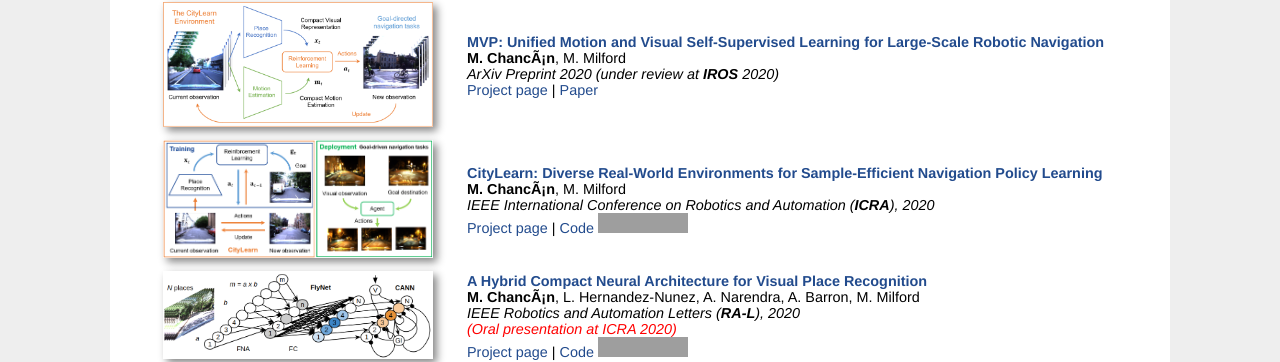
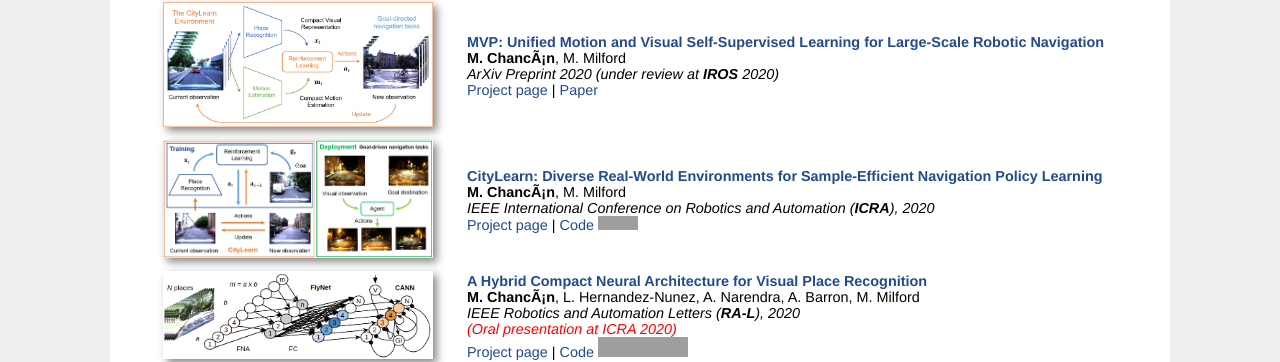
Before and after one commit to mchancan/mchancan.github.io, a Jekyll site: the page built from index.html, in a window 1280 px wide. Shown: the part 474-836 px from the top of the page. Built offline with Jekyll 4.4.1, drawn with Linux system fonts in a browser that asks for light colours; comment, search, counter and statistics services are not loaded; grey boxes are pictures that could not be loaded.

Commit message:
Update index.html

```diff
--- a/index.html
+++ b/index.html
@@ -71,7 +71,7 @@ title: Marvin
 			<em>IEEE International Conference on Robotics and Automation (<b>ICRA</b>), 2020</em></br>
 			<a href="projects/CityLearn/index.html">Project page</a>
 			<!--[<a href="https://arxiv.org/abs/1910.04335">arXiv</a>]-->
-			| <a href="https://github.com/mchancan/citylearn">Code</a> <a><iframe src="https://ghbtns.com/github-btn.html?user=mchancan&repo=citylearn&type=star&count=true&size=small" frameborder="0" scrolling="0" width="120px" height="20px"></iframe></a>
+			| <a href="https://github.com/mchancan/citylearn">Code</a> <a><iframe src="https://ghbtns.com/github-btn.html?user=mchancan&repo=citylearn&type=star&count=true&size=small" frameborder="0" scrolling="0" width="40px" height="14px"></iframe></a>
 			<!--[<a href="https://youtu.be/042KjpOoNVw">Video</a>]-->
 		</td>
 	</tr>
```
